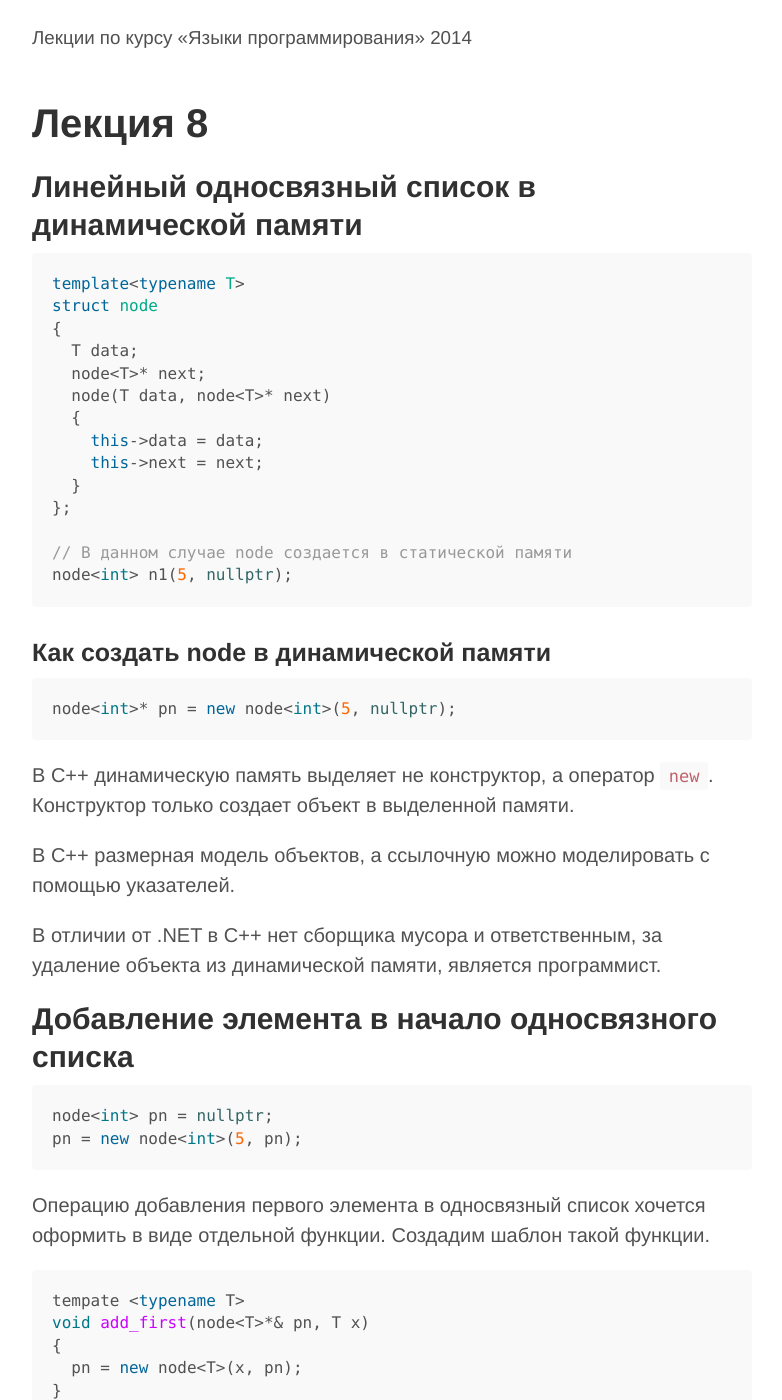
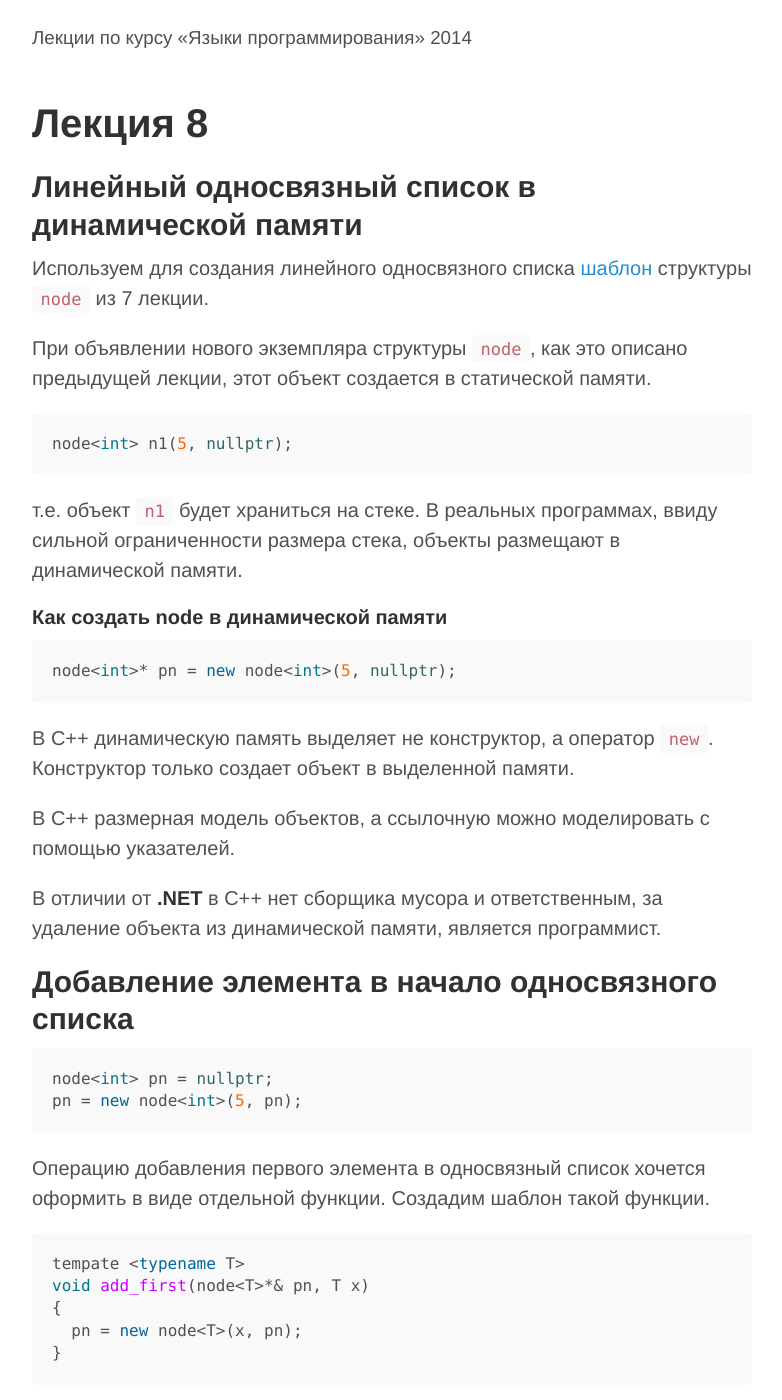
Before and after one commit to mmcs-sfedu/PL_Lections_2014-2015, a Jekyll site: the page built from lecture_08.md, in a window 1280 px wide and 1400 px high. Shown: the whole window, without its empty margins (248-1030 px from the left). Built offline with Jekyll 4.4.1, drawn with Linux system fonts in a browser that asks for light colours; Markdown is read by kramdown in place of the engine named in the settings.

Commit message:
change first part

````diff
--- a/lecture_08.md
+++ b/lecture_08.md
@@ -6,34 +6,32 @@ layout: default
 
 ## Линейный односвязный список в динамической памяти
 
+Используем для создания линейного односвязного списка [шаблон](lecture_07.html#%D0%A8%D0%B0%D0%B1%D0%BB%D0%BE%D0%BD%D1%8B-%D1%81%D1%82%D1%80%D1%83%D0%BA%D1%82%D1%83%D1%80) структуры `node` из 7 лекции.
+
+При объявлении нового экземпляра структуры `node`, как это описано предыдущей лекции, этот
+объект создается в статической памяти.
+
 ```cpp
-template<typename T>
-struct node
-{
-  T data;
-  node<T>* next;
-  node(T data, node<T>* next)
-  {
-    this->data = data;
-    this->next = next;
-  }
-};
-
-// В данном случае node создается в статической памяти
 node<int> n1(5, nullptr);
 ```
 
-### Как создать node<T> в динамической памяти
+т.е. объект `n1` будет храниться на стеке.
+В реальных программах, ввиду сильной ограниченности размера стека, объекты размещают в
+динамической памяти.
+
+#### Как создать node<T> в динамической памяти
 
 ```cpp
 node<int>* pn = new node<int>(5, nullptr);
 ```
 
-В C++ динамическую память выделяет не конструктор, а оператор `new`. Конструктор только создает объект в выделенной памяти.
+В C++ динамическую память выделяет не конструктор, а оператор `new`. Конструктор только
+создает объект в выделенной памяти.
 
 В C++ размерная модель объектов, а ссылочную можно моделировать с помощью указателей.
 
-В отличии от .NET в C++ нет сборщика мусора и ответственным, за удаление объекта из динамической памяти, является программист.
+В отличии от **.NET** в C++ нет сборщика мусора и ответственным, за удаление объекта из
+динамической памяти, является программист.
 
 
 ## Добавление элемента в начало односвязного списка
@@ -44,7 +42,8 @@ node<int> pn = nullptr;
 pn = new node<int>(5, pn);
 ```
 
-Операцию добавления первого элемента в односвязный список хочется оформить в виде отдельной функции. Создадим шаблон  такой функции.
+Операцию добавления первого элемента в односвязный список хочется оформить в виде отдельной
+функции. Создадим шаблон  такой функции.
 
 ```cpp
 tempate <typename T>
@@ -70,9 +69,11 @@ add_first(pn, 3);
 ### Где хранить шаблоны функций, структур и классов.
 
 В результате компиляции шаблона генерируется 0 байт, поскольку конкретный тип не указан.
-Если описать шаблон функции в одном `*.cpp` файле, то при многофайловой компоновке программы эта функция не будет доступна в другом файле.
+Если описать шаблон функции в одном `*.cpp` файле, то при многофайловой компоновке
+программы эта функция не будет доступна в другом файле.
 
-**Решение.** Все шаблоны  функций, классов и структур должны быть помещены в заголовочные файлы.
+**Решение.** Все шаблоны  функций, классов и структур должны быть помещены в
+заголовочные файлы.
 
 Для шаблонов  функций конкретный код генерируется при вызове функции, когда становится известен конкретный тип `Т`.
 Подстановка конкретного типа в шаблон называется **инстанцированием** шаблона.
@@ -90,7 +91,9 @@ add_first(pn, 3);
 
 * В С++ компиляция шаблонов проходит в два этапа, а в **.NET** обобщения компилируются 1 раз.
 
-* В С++ в результате компиляции шаблона получается исполняемый код инстанцированных функций, структур и классов. В **.NET** в результате компиляции обобщения создается исполняемый код самого обобщения т.е в **.NET** можно создать dll с обобщенным классом.
+* В С++ в результате компиляции шаблона получается исполняемый код инстанцированных
+функций, структур и классов. В **.NET** в результате компиляции обобщения создается
+исполняемый код самого обобщения т.е в **.NET** можно создать dll с обобщенным классом.
 
 ```cpp
 template<typename T>
@@ -99,7 +102,8 @@ T p(T t)
   return t + 1;
 }
 ```
-* В C++ разрешаются все действия с типом T, а в .NET и Java запрещаются все действия которые явно не  разрешены(разрешения делаются в where).
+* В C++ разрешаются все действия с типом T, а в .NET и Java запрещаются все действия
+которые явно не  разрешены(разрешения делаются в where).
 
 ```cpp
 Student s(...);
````
